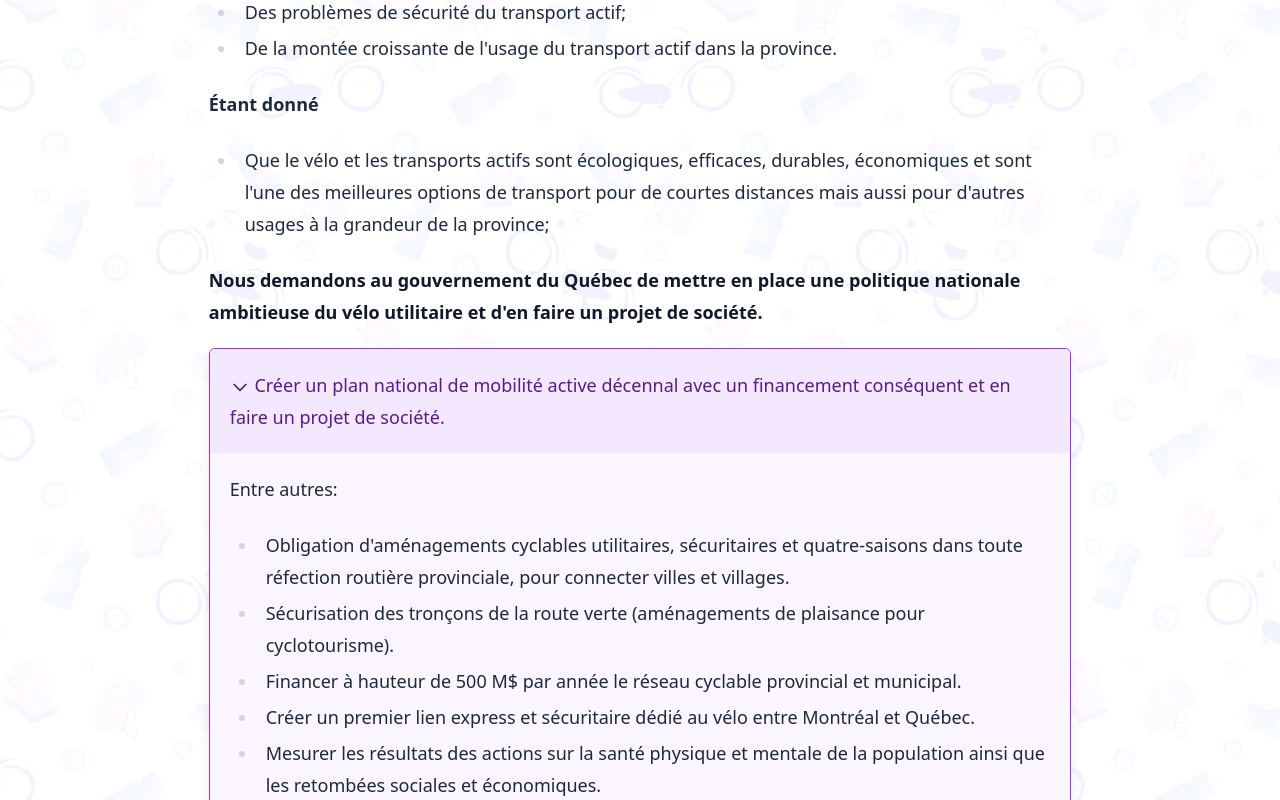
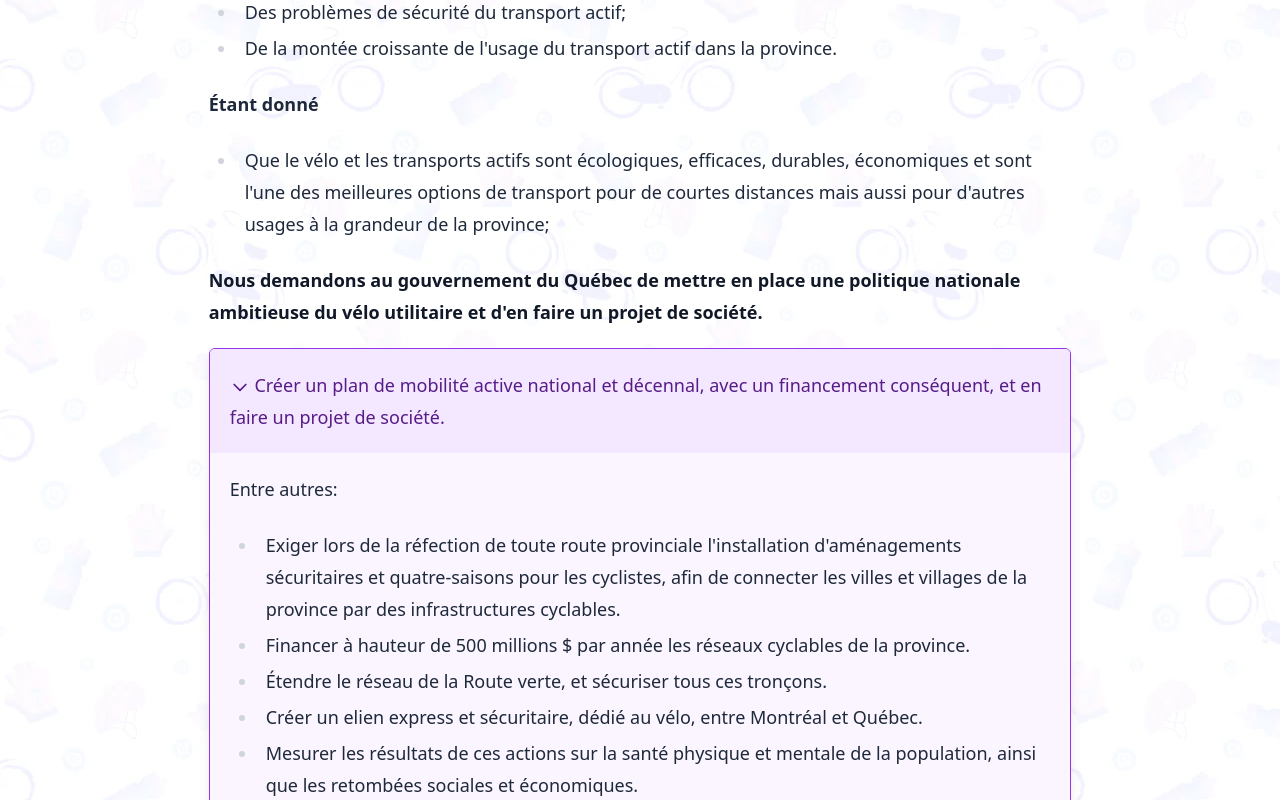
Before and after one commit to kfedorov/cavalcades, a SvelteKit app: page / in a window 1280 px wide. Both pictures are taken after a click on the element 640 px from the left and 1711 px from the top of the page. Shown: the part 1311-2111 px from the top of the page. Built offline with nearby package versions, Linux system fonts and the light colour scheme.

Commit message:
Update revendications

```diff
--- a/src/routes/+page.svelte
+++ b/src/routes/+page.svelte
@@ -101,78 +101,80 @@
 					</strong>
 
 					<Revendication>
-						Créer un plan national de mobilité active décennal avec un financement conséquent et en
-						faire un projet de société.
+						Créer un plan de mobilité active national et décennal, avec un financement conséquent,
+						et en faire un projet de société.
 						<ul slot="content">
 							<li>
-								Obligation d'aménagements cyclables utilitaires, sécuritaires et quatre-saisons dans
-								toute réfection routière provinciale, pour connecter villes et villages.
+								Exiger lors de la réfection de toute route provinciale l'installation d'aménagements
+								sécuritaires et quatre-saisons pour les cyclistes, afin de connecter les villes et
+								villages de la province par des infrastructures cyclables.
 							</li>
 							<li>
-								Sécurisation des tronçons de la route verte (aménagements de plaisance pour
-								cyclotourisme).
+								Financer à hauteur de 500 millions $ par année les réseaux cyclables de la province.
+							</li>
+							<li>Étendre le réseau de la Route verte, et sécuriser tous ces tronçons.</li>
+							<li>
+								Créer un elien express et sécuritaire, dédié au vélo, entre Montréal et Québec.
 							</li>
 							<li>
-								Financer à hauteur de 500 M$ par année le réseau cyclable provincial et municipal.
-							</li>
-							<li>Créer un premier lien express et sécuritaire dédié au vélo entre Montréal et Québec.</li>
-							<li>
-								Mesurer les résultats des actions sur la santé physique et mentale de la population
-								ainsi que les retombées sociales et économiques.
+								Mesurer les résultats de ces actions sur la santé physique et mentale de la
+								population, ainsi que les retombées sociales et économiques.
 							</li>
 						</ul>
 					</Revendication>
 					<Revendication>
-						Revoir les standards d'aménagement routiers en mettant au sommet les plus vulnérables
-						sur la route.
+						Revoir les standards d'aménagements routiers, en priorisant les plus vulnérables sur la
+						route.
 						<ul slot="content">
 							<li>
-								Rendre les villes et municipalités redevables pour la mise en place d'une politique
-								nationale de vision zéro des transports actifs.
-							</li>
-							<li>Prioriser la sécurité des individus par rapport à la fluidité des véhicules.</li>
-							<li>
-								Instaurer au niveau national l'obligation d'aménagements physiques pour apaiser le
-								trafic automobile (ex. aménagement Woonerf, vélo-rues) dans toute réfection de rue
-								résidentielle
+								Rendre les municipalités redevables pour la mise en place d'une politique nationale
+								de Vision Zéro des transports actifs.
 							</li>
 							<li>
-								Instaurer l'obligation des villes et municipalités de mettre en place du 30 km/h
-								dans toutes les rues résidentielles.
+								Prioriser la sécurité des individus à pied et à vélo, par rapport à la fluidité de
+								la circulation automobile.
 							</li>
 							<li>
-								Instaurer une politique du “dernier mile” pour connecter les pôles de mobilités
-								(stations trains, terminus de bus régional) avec des infrastructures de transports
-								actifs.
+								Exiger des aménagements physiques pour apaiser le trafic automobile dans toute
+								réfection de rue résidentielle, par exemple des woonerfs ou des vélorues.
 							</li>
 							<li>
-								Revoir la mission du Ministère des Transports du Québec et coordonner sa mission
-								avec celle du Ministère des Affaires municipales et habitations.
+								Obliger les municipalités à mettre en place une limite de vitesse de 30 km/h dans
+								toutes les rues résidentielles.
+							</li>
+							<li>
+								Instaurer une politique du “dernier kilomètre” pour connecter les pôles de mobilité
+								(stations de train, terminus de bus régional) avec des infrastructures de transport
+								actif.
+							</li>
+							<li>
+								Coordonner la mission du Ministère des Transports du Québec avec celle du Ministère
+								des Affaires municipales et de l'Habitation.
 							</li>
 						</ul>
 					</Revendication>
 					<Revendication>
-						Faire une refonte du code de la sécurité routière pour l'adapter aux transports actifs.
+						Faire une refonte du Code de la sécurité routière pour l'adapter aux transports actifs.
 						<ul slot="content">
 							<li>
-								Rendre obligatoire un test de sensibilisation à la pratique du vélo à tous les
-								nouveaux détenteurs de permis de conduire de véhicule motorisé
+								Rendre obligatoire un test de sensibilisation aux cyclistes et aux piétons à tous
+								les nouveaux détenteurs de permis de conduire de véhicule motorisé.
 							</li>
-							<li>Autoriser le stop Idaho aux usagers du vélo et transport actif</li>
+							<li>Autoriser l'arrêt Idaho aux cyclistes.</li>
 							<li>
-								Modifier le CSR pour que le transport actif soit prioritaire vis-à-vis le transport
-								motorisé.
+								Modifier l'ensemble du Code de la sécurité routière pour que le transport actif soit
+								prioritaire vis-à-vis le transport motorisé.
 							</li>
 						</ul>
 					</Revendication>
 					<Revendication>
-						Démocratiser l'usage du vélo et éveil au transport actif.
+						Démocratiser l'usage du vélo, et promouvoir le transport actif.
 						<ul slot="content">
-							<li>Obligation de cours de vélo à la sixième année du primaire</li>
-							<li>Subvention (100%) à l'achat de vélos de ville aux personnes à faible revenu</li>
-							<li>Subvention à l'achat de vélos de ville et vélos électriques</li>
-							<li>Crédit d'impôts aux citoyens qui ne possèdent pas d'auto</li>
-							<li>Campagne publicitaire valorisant le transport actif utilitaire</li>
+							<li>
+								Subventionner l'achat de vélos pour tous. À 100% pour les personnes à faible revenu.
+							</li>
+							<li>Accorder des crédits d'impôt aux citoyens qui ne possèdent pas d'auto.</li>
+							<li>Lancer une campagne publicitaire valorisant le transport actif utilitaire.</li>
 						</ul>
 					</Revendication>
 				</Section>
```
